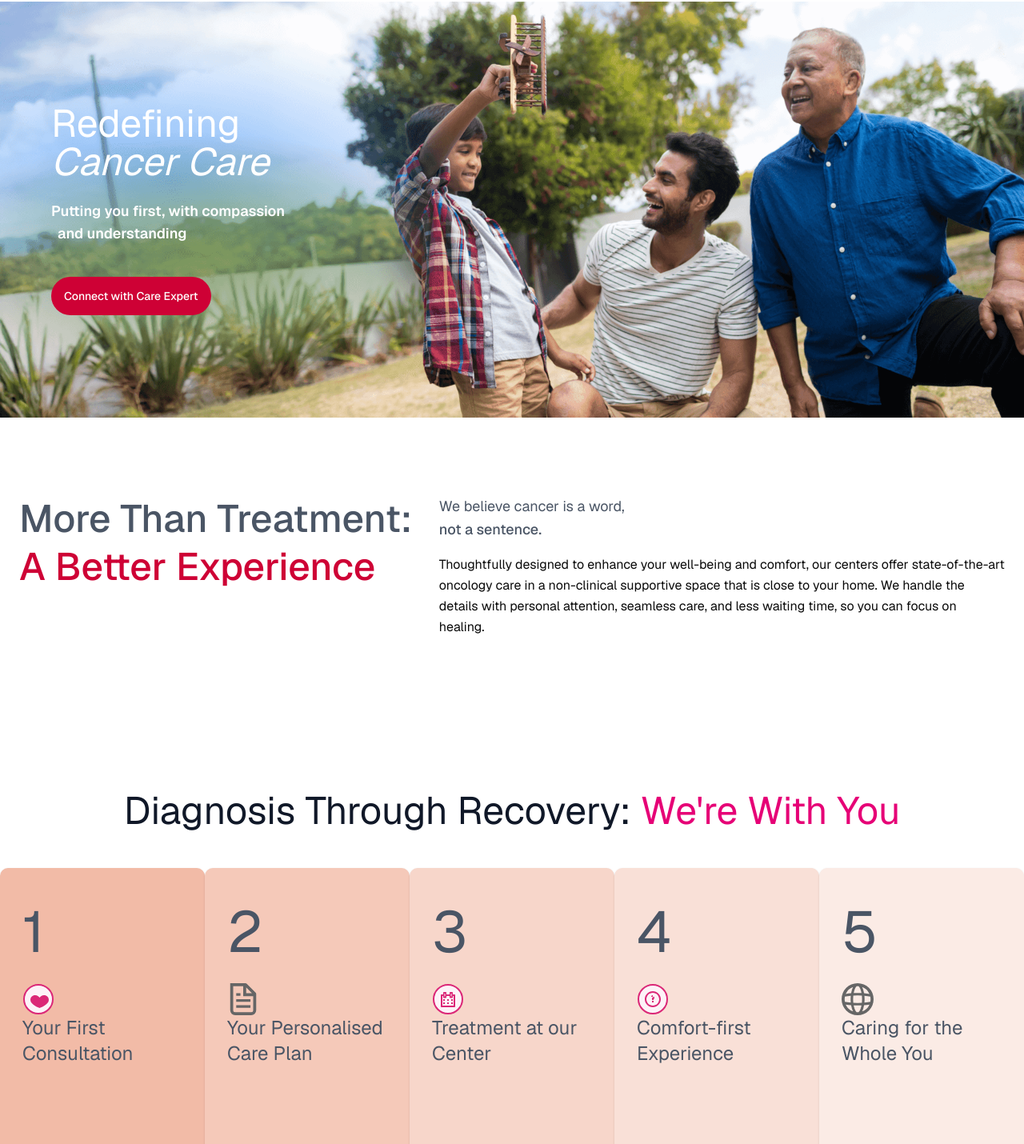
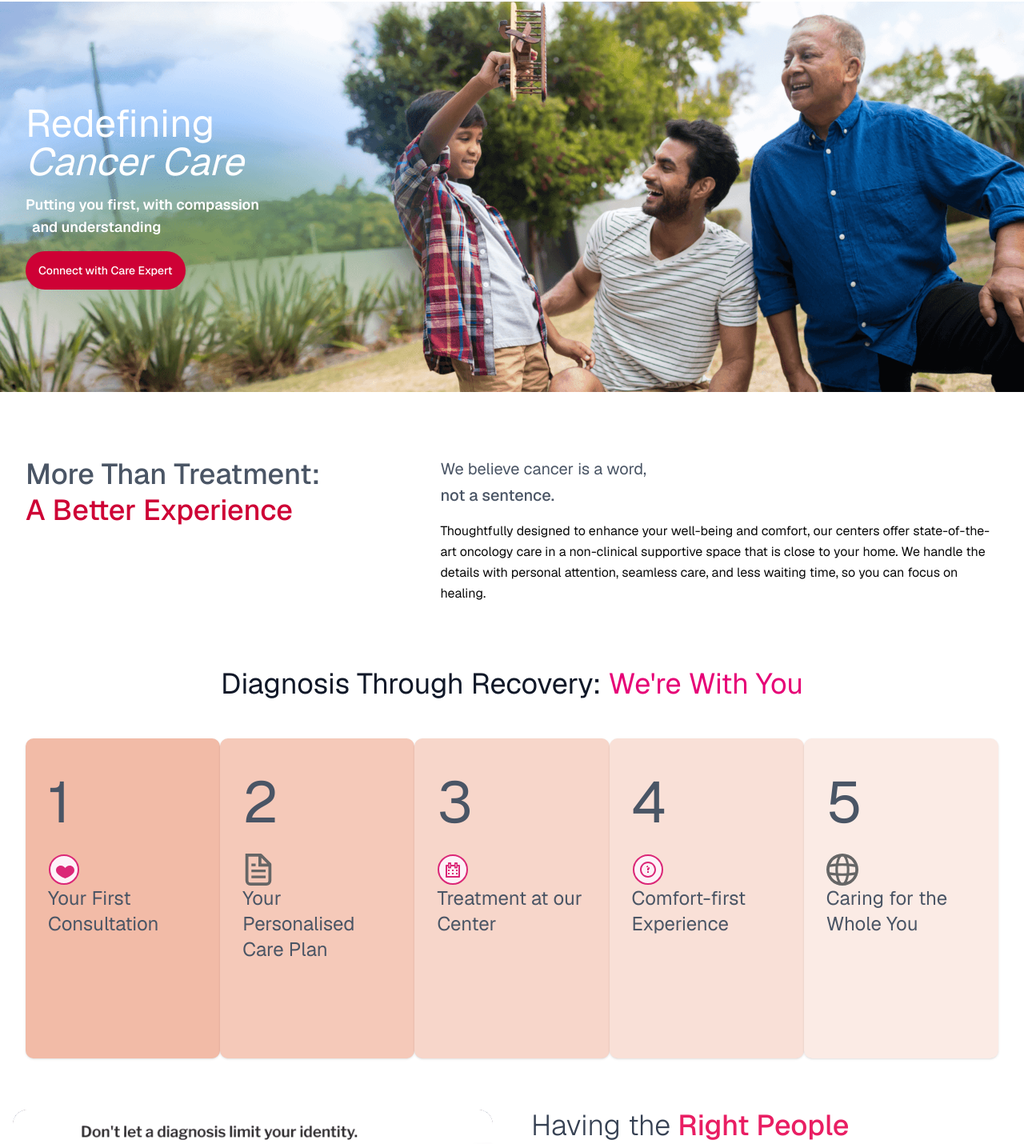
Before and after one commit to Bobyson/everhope-landing-page, a Next.js app: page / in a window 1280 px wide. Shown: the part 470-1900 px from the top of the page at 80% size. Built offline with nearby package versions, Linux system fonts and the light colour scheme.

Commit message:
applied container class for consistent width

```diff
--- a/src/app/_components/Features.tsx
+++ b/src/app/_components/Features.tsx
@@ -2,11 +2,10 @@ import React from "react";
 
 export function Features() {
   return (
-    <section className="w-full py-10 md:py-24 bg-white">
-      <div className="container px-5 md:px-6 mx-auto max-w-7xl">
-        <div className="flex flex-col md:flex-row gap-4 md:gap-8">
+    <section className="container mx-auto py-10 md:py-20 px-4 sm:px-6 lg:px-8 bg-white">
+      <div className="flex flex-col md:flex-row gap-4 lg:gap-8">
         <div className="md:min-w-[40%] mb-4 md:mb-0">
-            <h2 className="text-3xl md:text-3xl lg:text-5xl font-medium text-gray-600 leading-tight">
+          <h2 className="text-3xl lg:text-4xl font-medium text-gray-600 leading-tight">
             More Than Treatment: <br className="hidden md:block" />
             <span className="text-[#ce0135] block mt-1 md:mt-0 md:inline">
               A Better Experience
@@ -14,7 +13,7 @@ export function Features() {
           </h2>
         </div>
         <div className="space-y-4">
-            <h3 className="text-lg text-gray-600 leading-relaxed">
+          <h3 className="text-xl text-gray-600 leading-relaxed">
             We believe cancer is a word, <br className="" />{" "}
             <span className="font-medium text-gray-600">not a sentence.</span>
           </h3>
@@ -27,7 +26,6 @@ export function Features() {
           </p>
         </div>
       </div>
-      </div>
     </section>
   );
 }
--- a/src/app/_components/Hero-section.tsx
+++ b/src/app/_components/Hero-section.tsx
@@ -21,7 +21,8 @@ export function HeroSection() {
       </div>
 
       {/* Content */}
-      <div className="relative z-10 sm:bottom-0 sm:left-10 container mx-auto px-4 md:px-6 flex flex-col gap-6 max-w-7xl">
+      <div className="relative z-10 sm:bottom-0 sm:left-0 container mx-auto px-4 sm:px-6 lg:px-8">
+        <div className="flex flex-col gap-4">
           <h1 className="text-3xl md:text-4xl lg:text-5xl  text-white">
             Redefining <br />
             <span className="italic">Cancer Care</span>
@@ -30,12 +31,13 @@ export function HeroSection() {
             Putting you first, with compassion <br />{" "}
             <span className="pl-2">and understanding</span>
           </p>
-        <div className="flex flex-col sm:flex-row gap-4 mt-4">
+          <div className="flex flex-col sm:flex-row gap-4">
             <Button className="bg-[#ce0135] hover:bg-[#ce0135] w-[200px] sm:w-auto rounded-full text-white sm:px-4 h-12">
               Connect with Care Expert
             </Button>
           </div>
         </div>
+      </div>
     </section>
   );
 }
--- a/src/app/_components/Treatment-journey-accordion.tsx
+++ b/src/app/_components/Treatment-journey-accordion.tsx
@@ -76,7 +76,6 @@ export function TreatmentJourneyAccordion() {
   const [activeStep, setActiveStep] = useState<string | null>(null); // Changed to null initially
   const [isHovering, setIsHovering] = useState<boolean>(false);
 
-  // Function to generate different shades of #F2BBA7 based on index
   const getBackgroundColor = (index: number) => {
     const baseColor = "#F2BBA7";
     const shades = ["#F2BBA7", "#F5C9B9", "#F7D6CA", "#F9E0D7", "#FBEBE5"];
@@ -132,17 +131,17 @@ export function TreatmentJourneyAccordion() {
   ];
 
   return (
-    <section className="w-full py-12 md:py-24 bg-white">
-      <div className="container mx-auto">
-        <div className="text-center  mb-12">
-          <h2 className="text-2xl text-start pl-4 sm:pl-0 sm:text-center md:text-5xl text-gray-900 mb-4">
+    <section className="w-full bg-white">
+      <div className="">
+        <div className="container mx-auto px-4 sm:px-6 lg:px-8 text-center mb-12">
+          <h2 className="text-3xl lg:text-4xl text-start pl-4 sm:pl-0 sm:text-center text-gray-900 mb-4">
             Diagnosis Through Recovery: <br className="sm:hidden" />
             <span className="text-pink-600">We&apos;re With You</span>
           </h2>
         </div>
 
         {/* Desktop */}
-        <div className="hidden w-full sm:flex md:flex-row min-h-[400px] md:min-h-[400px]">
+        <div className="hidden w-full lg:px-8 sm:flex md:flex-row min-h-[400px]">
           {steps.map((step, index) => (
             <JourneyStep
               key={step.number}
```
Lines whose indentation alone changed are shown as unchanged.
